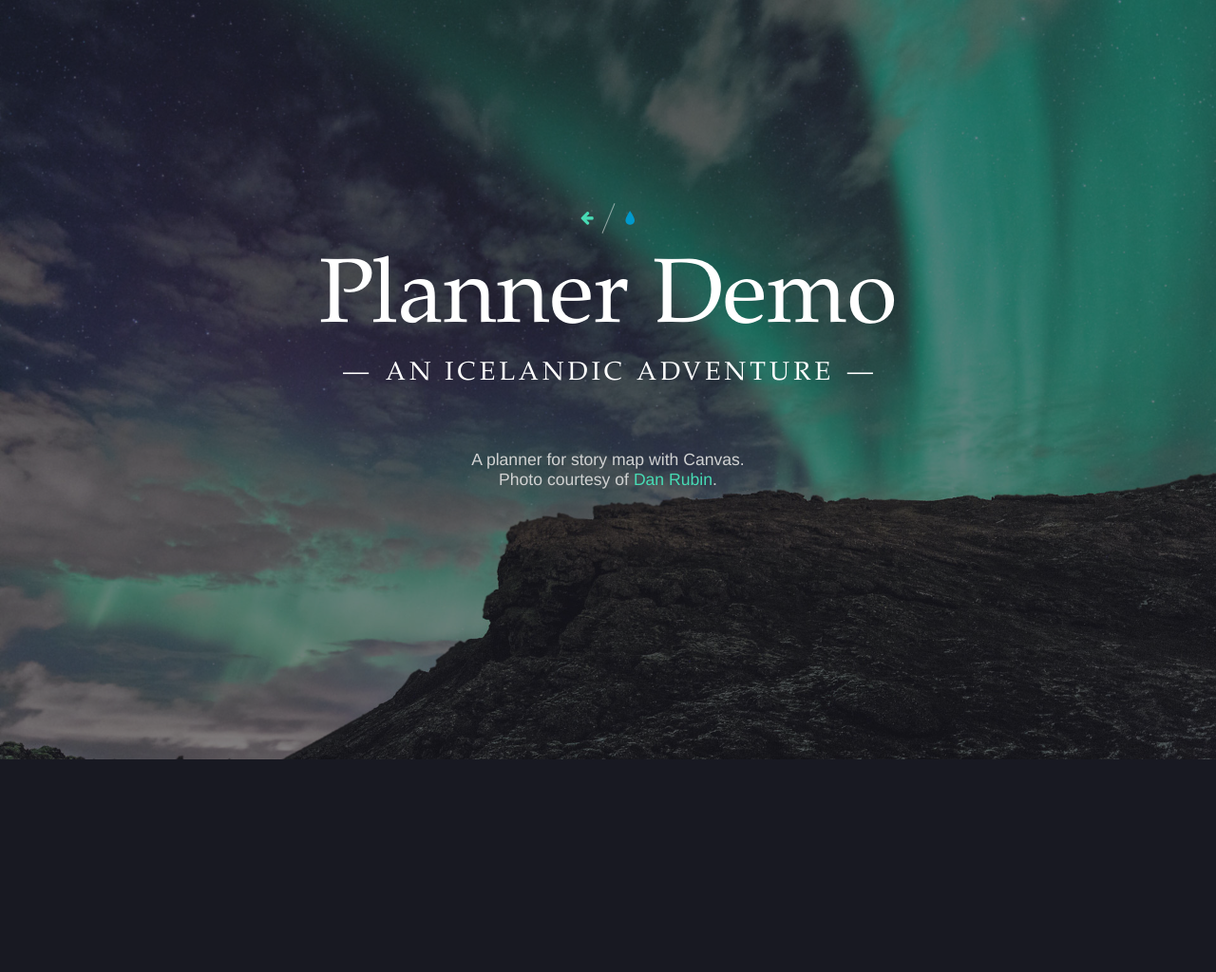
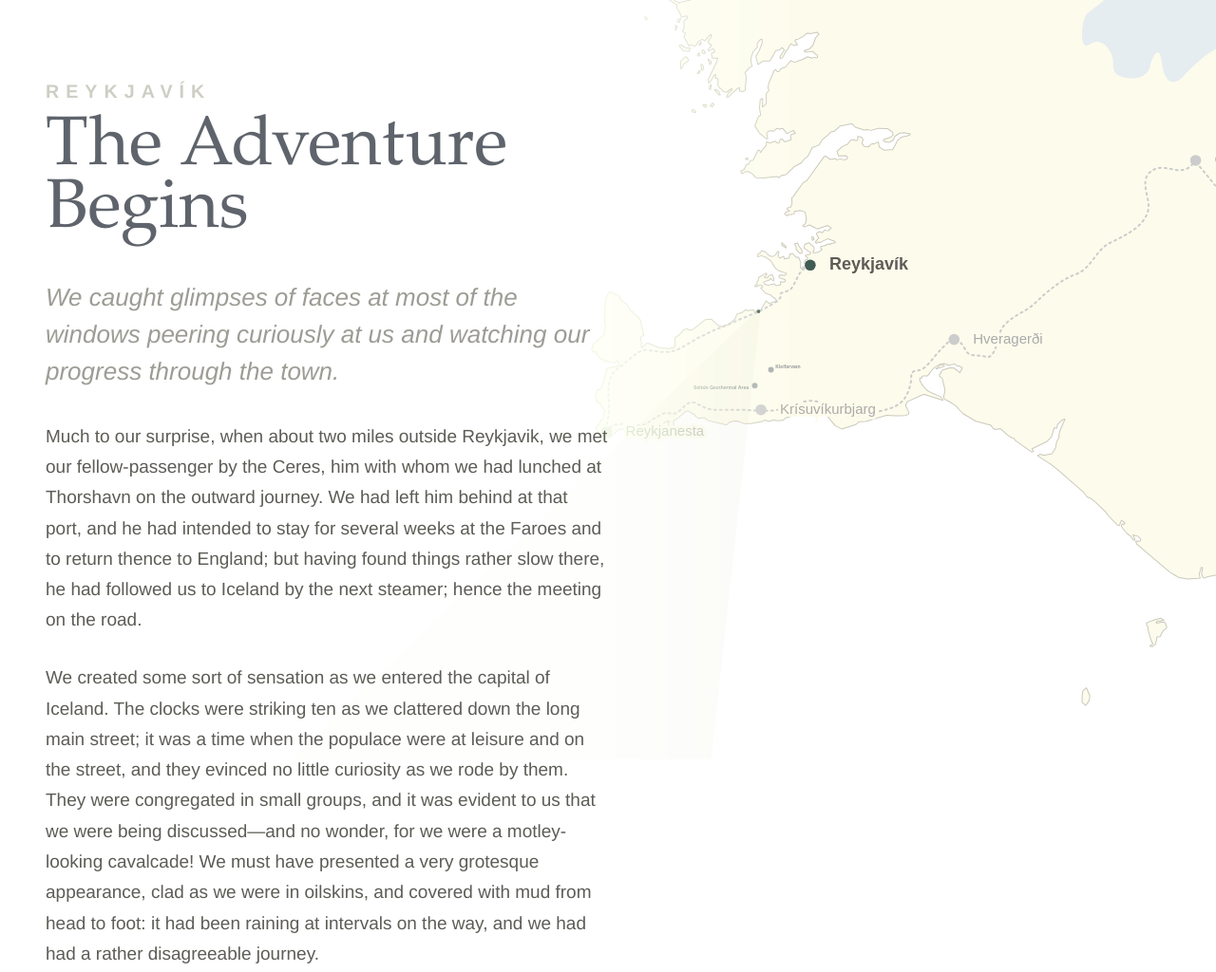
Before and after one commit to dieface/story, a website built with webpack: page demo/index.html in a window 1280 px wide. Shown: the top 1024 px of the page at 95% size. Built offline with nearby package versions, Linux system fonts and the light colour scheme.

Commit message:
Remove header

```diff
--- a/demo/index.html
+++ b/demo/index.html
@@ -19,16 +19,6 @@
 
 <body>
 	<div class="main">
-		<header class="codrops-header">
-			<div class="codrops-links">
-				<a class="codrops-icon codrops-icon--prev" href="http://tympanus.net/Tutorials/ShazamButtonEffect/" title="Previous Demo"><span>Previous Demo</span></a>
-				<a class="codrops-icon codrops-icon--drop" href="http://tympanus.net/codrops/?p=25667" title="Back to the article"><span>Back to the Codrops article</span></a>
-			</div>
-			<h1 class="header-title"><span class="header-title__main">Planner Demo</span> <span class="header-title__part">An Icelandic Adventure</span> <span class="header-title__sub">A planner for story map with Canvas. <br />Photo courtesy of <a href="http://instagram.com/danrubin/">Dan Rubin</a>.</span></h1>
-		</header>
-		<div class="intro">
-			<blockquote><em>“Twenty years from now you will be more disappointed by the things you didn’t do <br/>than by the ones you did do.”</em><span>Mark Twain</span></blockquote>
-		</div>
 		<div class="container"></div>
 		<div class="text">
 			<section class="js-section" data-zoom-middle="2">
```
